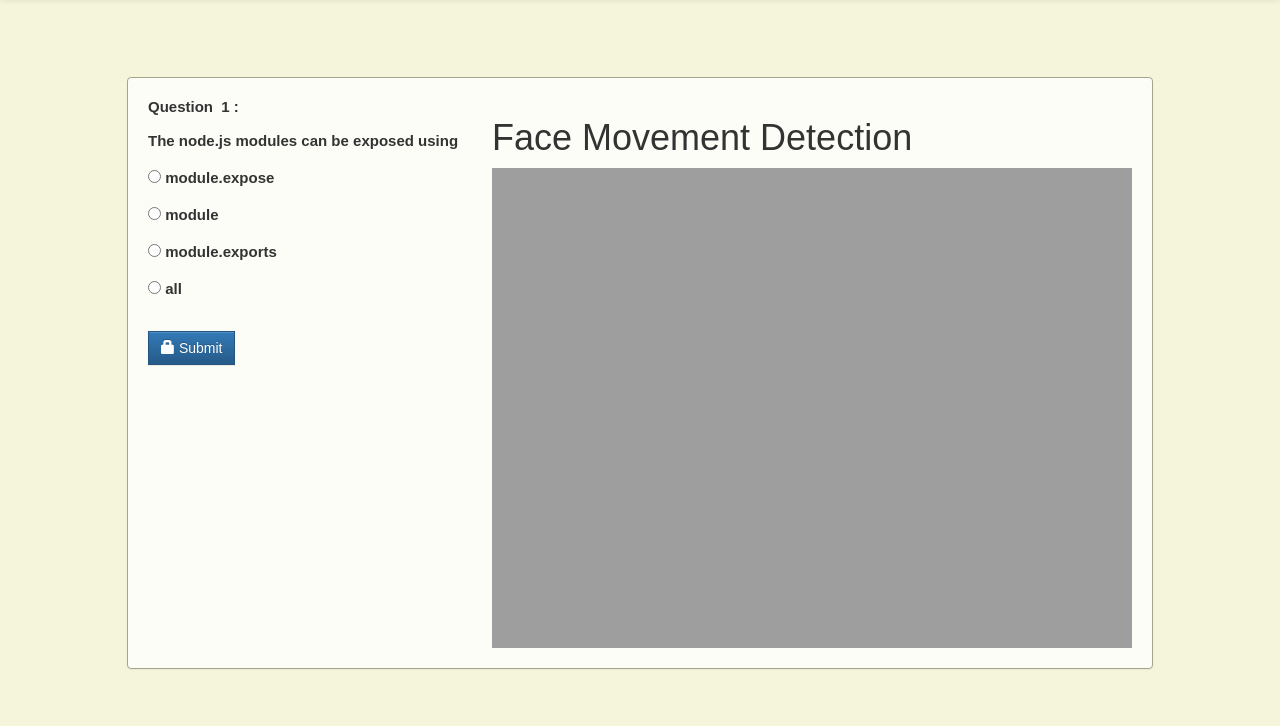
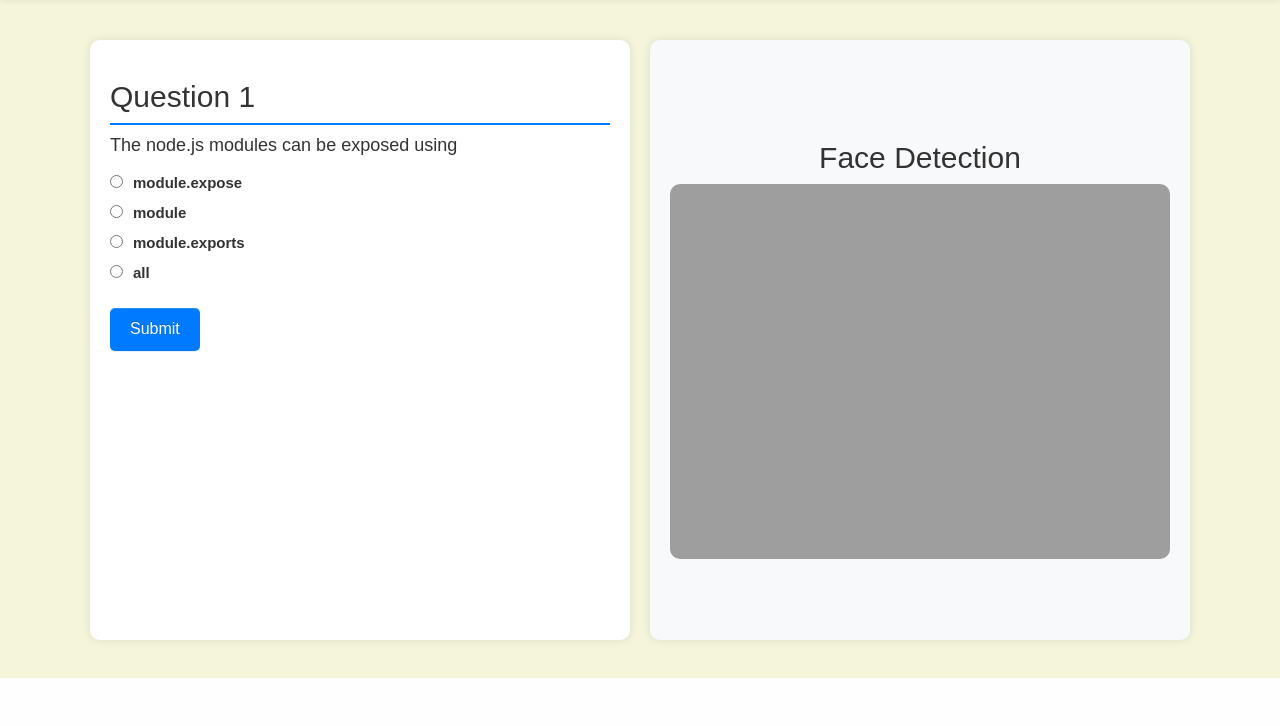
Before and after one commit to mangkanor1103/5, a PHP site: page /video_feed/account.php?q=quiz&step=2&eid=6073360884420&n=1&t=3 in a window 1280 px wide. Shown: the part 122-848 px from the top of the page. After the commit the page ends 800 px from the top, so only its background shows below. Run offline with PHP 8.4, Linux system fonts and the light colour scheme; the visitor is signed in with stand-in values (Sample User, id 1); data comes from the database, SQL or seed files in the repository; some web fonts are replaced.

Commit message:
`Refactored quiz interface and camera feed display`

```diff
--- a/account.php
+++ b/account.php
@@ -144,44 +144,48 @@ if (@$_GET['q'] == 'quiz' && @$_GET['step'] == 2) {
     $total = @$_GET['t'];
     $q = mysqli_query($con, "SELECT * FROM questions WHERE eid='$eid' AND sn='$sn' ");
 
-    echo '<div class="panel" style="margin:5%; display: flex; justify-content: space-between;">';
+    echo '<div class="quiz-container" style="display: flex; gap: 20px; padding: 20px; height: 80vh;">';
 
-    // Left side - Questions and options
-    echo '<div style="width: 60%;">';
+    // Left side - Questions
+    echo '<div class="quiz-section" style="flex: 1; background: #fff; padding: 20px; border-radius: 10px; box-shadow: 0px 0px 10px rgba(0,0,0,0.1); overflow-y: auto;">';
+    echo '<h2 style="border-bottom: 2px solid #007bff; padding-bottom: 10px;">Question ' . $sn . '</h2>';
+
     while ($row = mysqli_fetch_array($q)) {
         $qns = $row['qns'];
         $qid = $row['qid'];
-        echo '<b>Question &nbsp;' . $sn . '&nbsp;:<br><br>' . $qns . ' <br>';
+        echo '<p style="font-size: 18px; margin-bottom: 15px;">' . $qns . '</p>';
     }
 
     $q = mysqli_query($con, "SELECT * FROM options WHERE qid='$qid' ");
 
-    echo '<form action="update.php?q=quiz&step=2&eid=' . $eid . '&n=' . $sn . '&t=' . $total . '&qid=' . $qid . '" method="POST" class="form-horizontal">
-    <br />';
+    echo '<form action="update.php?q=quiz&step=2&eid=' . $eid . '&n=' . $sn . '&t=' . $total . '&qid=' . $qid . '" method="POST">';
 
     while ($row = mysqli_fetch_array($q)) {
         $option = $row['option'];
         $optionid = $row['optionid'];
-        echo '<input type="radio" name="ans" value="' . $optionid . '"><b> ' . $option . ' </b><br><br>';
+        echo '<label style="display: block; margin-bottom: 10px;">
+                <input type="radio" name="ans" value="' . $optionid . '" style="margin-right: 10px;">' . $option . '
+              </label>';
     }
 
-    echo '<br /><button type="submit" class="btn btn-primary" style="border-radius:0%">
-    <span class="glyphicon glyphicon-lock" aria-hidden="true"></span>&nbsp;Submit</button></form></div>';
+    echo '<br /><button type="submit" class="btn btn-primary" style="background: #007bff; border: none; padding: 10px 20px; font-size: 16px; border-radius: 5px; cursor: pointer;">
+            Submit
+          </button>
+          </form>';
+    echo '</div>'; // End of quiz section
 
-    // Right side - Live Camera Feed
-    echo '        <!-- Right side: Camera Feed -->
-        <div class="camera-container">
-            <h1>Face Movement Detection</h1>
-            <img src="http://127.0.0.1:5000/video_feed" width="640" height="480">
-        </div>
-    </div>';
+    // Right side - Camera Feed
+    echo '<div class="camera-section" style="flex: 1; display: flex; flex-direction: column; align-items: center; justify-content: center; background: #f8f9fa; padding: 20px; border-radius: 10px; box-shadow: 0px 0px 10px rgba(0,0,0,0.1);">
+            <h2 style="color: #333;">Face Detection</h2>
+            <img src="http://127.0.0.1:5000/video_feed" style="width: 100%; max-width: 600px; border-radius: 10px;">
+          </div>';
 
-    echo '</div>'; // End of panel
+    echo '</div>'; // End of quiz container
 }
 ?>
 
 <script>
-    let faceDetectionInterval; // Store the interval globally
+    let faceDetectionInterval;
 
     function checkFacePosition() {
         fetch('http://127.0.0.1:5000/face_position')
@@ -189,8 +193,8 @@ if (@$_GET['q'] == 'quiz' && @$_GET['step'] == 2) {
             .then(data => {
                 console.log("Face Position:", data.position);
                 if (data.position === "LEFT" || data.position === "RIGHT") {
-                    sessionStorage.setItem("faceDetected", "true"); // Store flag before redirecting
-                    clearInterval(faceDetectionInterval); // Stop checking when redirecting
+                    sessionStorage.setItem("faceDetected", "true");
+                    clearInterval(faceDetectionInterval);
                     window.location.href = "warning.html";
                 }
             })
@@ -199,24 +203,24 @@ if (@$_GET['q'] == 'quiz' && @$_GET['step'] == 2) {
 
     function startFaceDetection() {
         if (!faceDetectionInterval) {
-            faceDetectionInterval = setInterval(checkFacePosition, 1000);
+            faceDetectionInterval = setInterval(checkFacePosition, 100);
         }
     }
 
     function restartFaceDetection() {
         if (sessionStorage.getItem("faceDetected") === "true") {
-            sessionStorage.removeItem("faceDetected"); // Remove flag to avoid looping
+            sessionStorage.removeItem("faceDetected");
             setTimeout(() => {
-                startFaceDetection(); // Restart face detection after returning
-            }, 500);
+                startFaceDetection();
+            }, 100);
         } else {
-            startFaceDetection(); // Normal start if not returning from warning page
+            startFaceDetection();
         }
     }
 
-    // Restart face detection when the page loads
     window.onload = restartFaceDetection;
 </script>
+
 
 
 <?php
```
